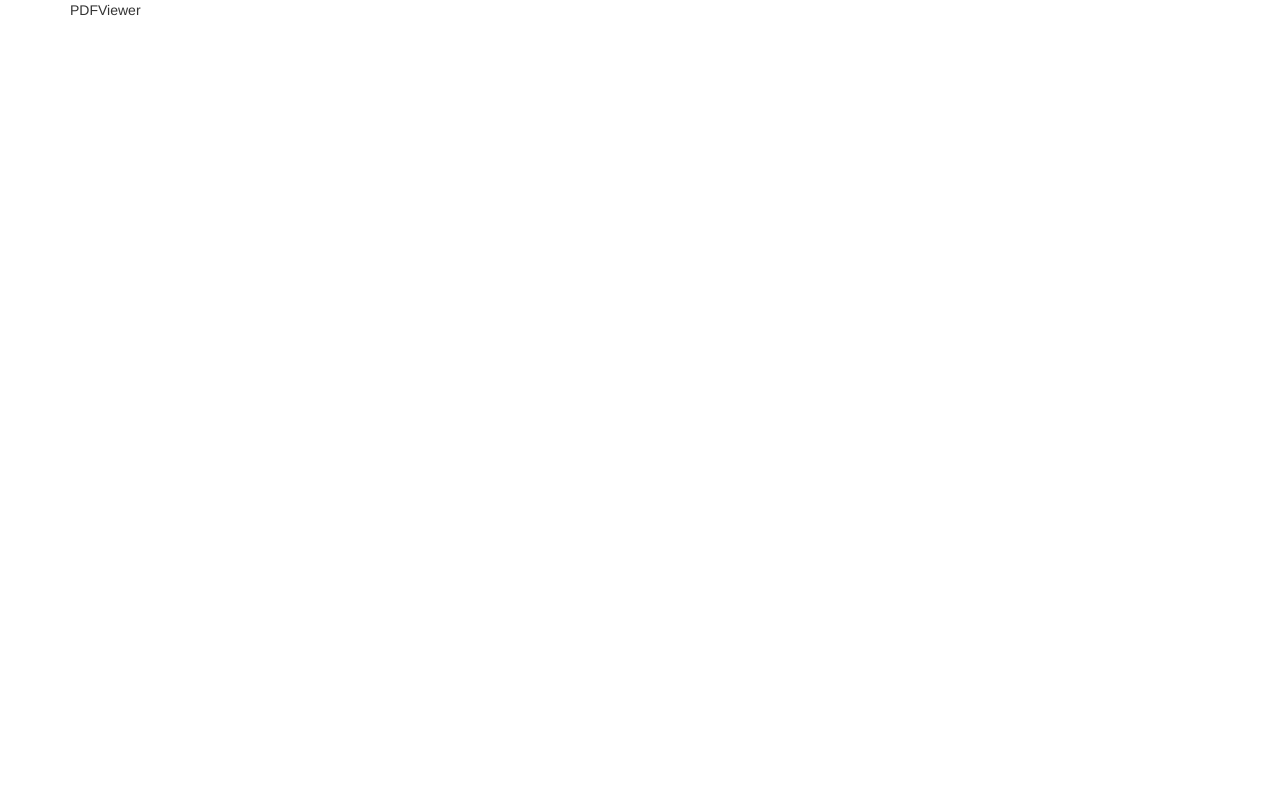
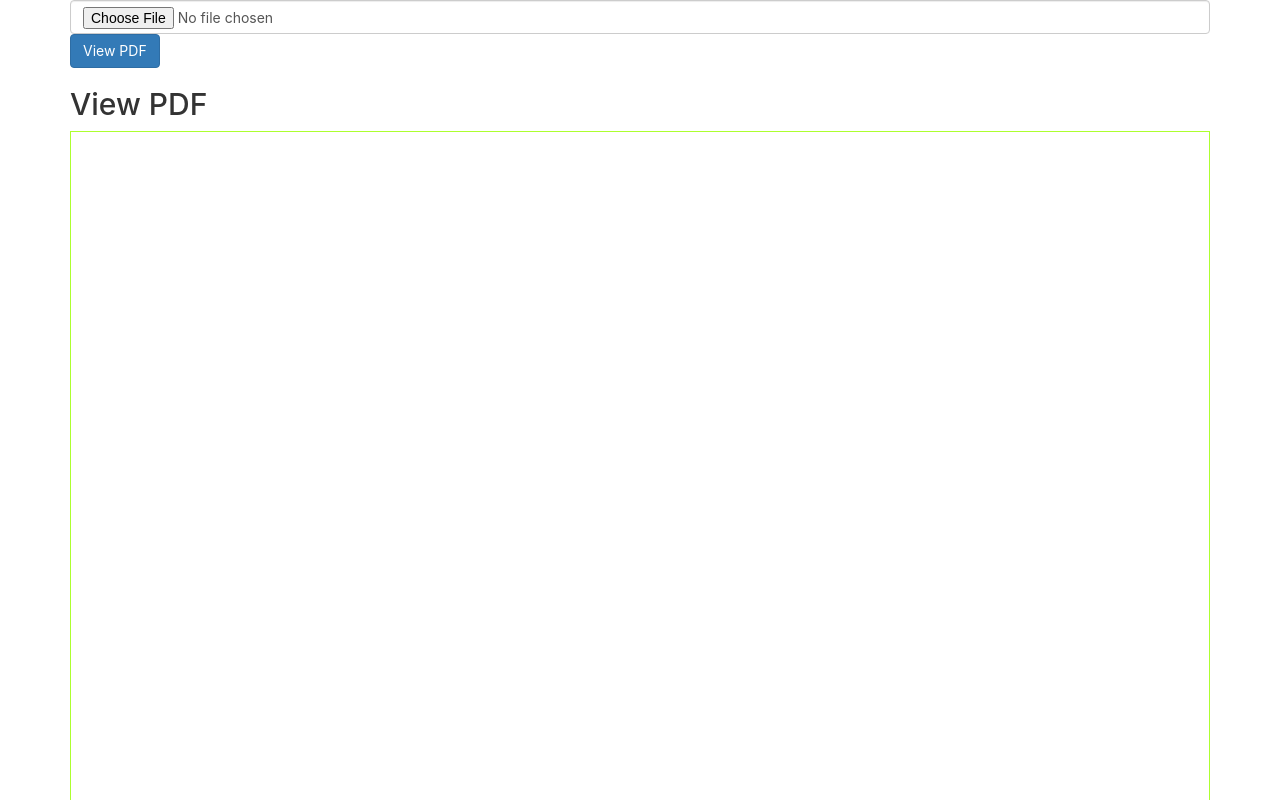
Before and after one commit to Teatoller/pdf-viewer, a React (Create React App) app: page / in a window 1280 px wide. Shown: the top 800 px of the page. Built offline with nearby package versions, Linux system fonts and the light colour scheme.

Commit message:
ft(components): add components
- input field
- button
- pdf view container
- styles

```diff
--- a/src/components/PDFViewer.js
+++ b/src/components/PDFViewer.js
@@ -1,8 +1,18 @@
-import React from 'react'
-import 'bootstrap/dist/css/bootstrap.min.css';
+import React from "react";
+import "bootstrap/dist/css/bootstrap.min.css";
+import "../index.css";
 
 export default function PDFViewer() {
   return (
-    <div className='container' >PDFViewer</div>
-  )
+    <div className="container">
+      <form>
+        <input type="file" className="form-control" />
+        <button type="submit" className="btn btn-primary">
+          View PDF
+        </button>
+      </form>
+      <h2>View PDF</h2>
+      <div className="pdf-container"></div>
+    </div>
+  );
 }
--- a/src/index.css
+++ b/src/index.css
@@ -1,13 +1,23 @@
 body {
   margin: 0;
-  font-family: -apple-system, BlinkMacSystemFont, 'Segoe UI', 'Roboto', 'Oxygen',
-    'Ubuntu', 'Cantarell', 'Fira Sans', 'Droid Sans', 'Helvetica Neue',
+  font-family: -apple-system, BlinkMacSystemFont, "Segoe UI", "Roboto", "Oxygen",
+    "Ubuntu", "Cantarell", "Fira Sans", "Droid Sans", "Helvetica Neue",
     sans-serif;
   -webkit-font-smoothing: antialiased;
   -moz-osx-font-smoothing: grayscale;
 }
 
 code {
-  font-family: source-code-pro, Menlo, Monaco, Consolas, 'Courier New',
+  font-family: source-code-pro, Menlo, Monaco, Consolas, "Courier New",
     monospace;
 }
+
+.pdf-container {
+  width: 100%;
+  height: 900px;
+  overflow-y: auto;
+  display: flex;
+  justify-content: center;
+  align-items: center;
+  border: 1px solid greenyellow;
+}
--- a/src/index.js
+++ b/src/index.js
@@ -1,6 +1,6 @@
 import React from 'react';
 import ReactDOM from 'react-dom/client';
-import './index.css';
+// import './index.css';
 import App from './App';
 import reportWebVitals from './reportWebVitals';
 
```
